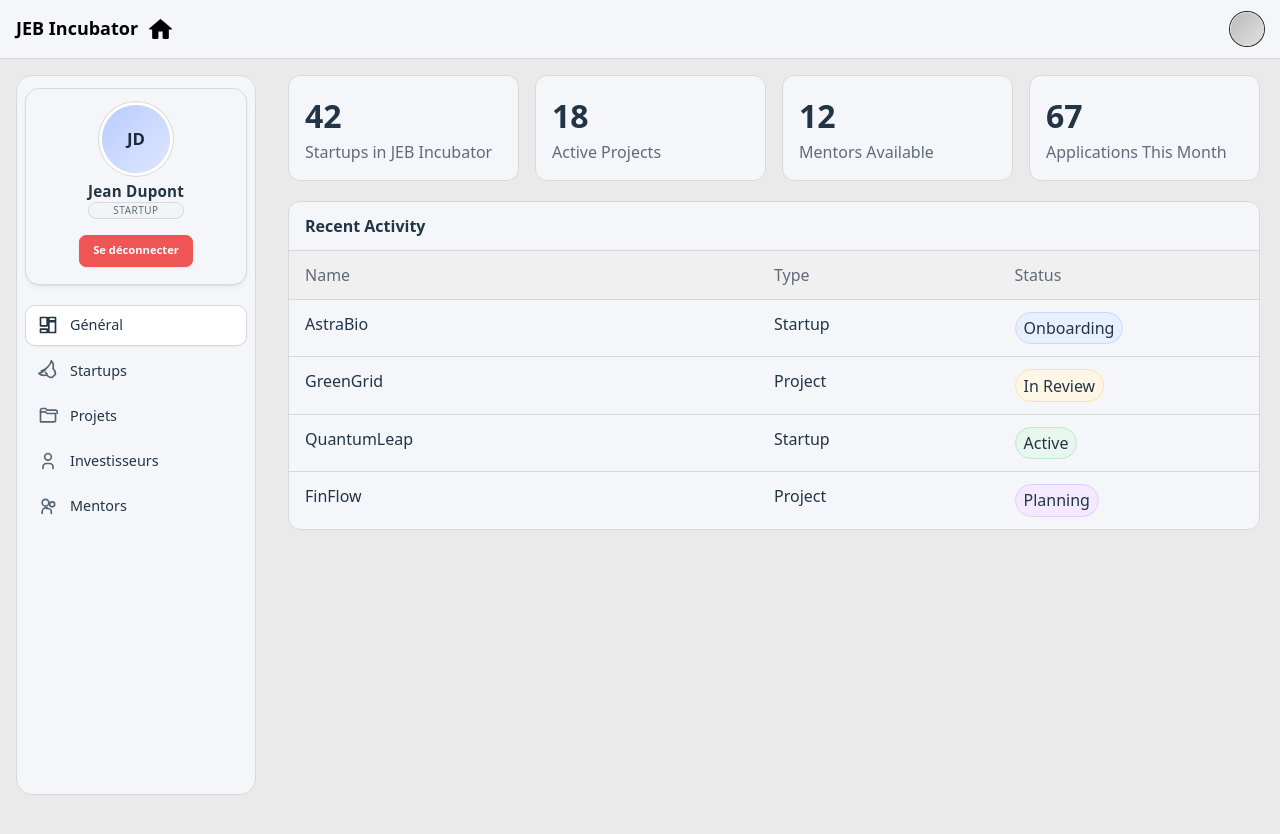
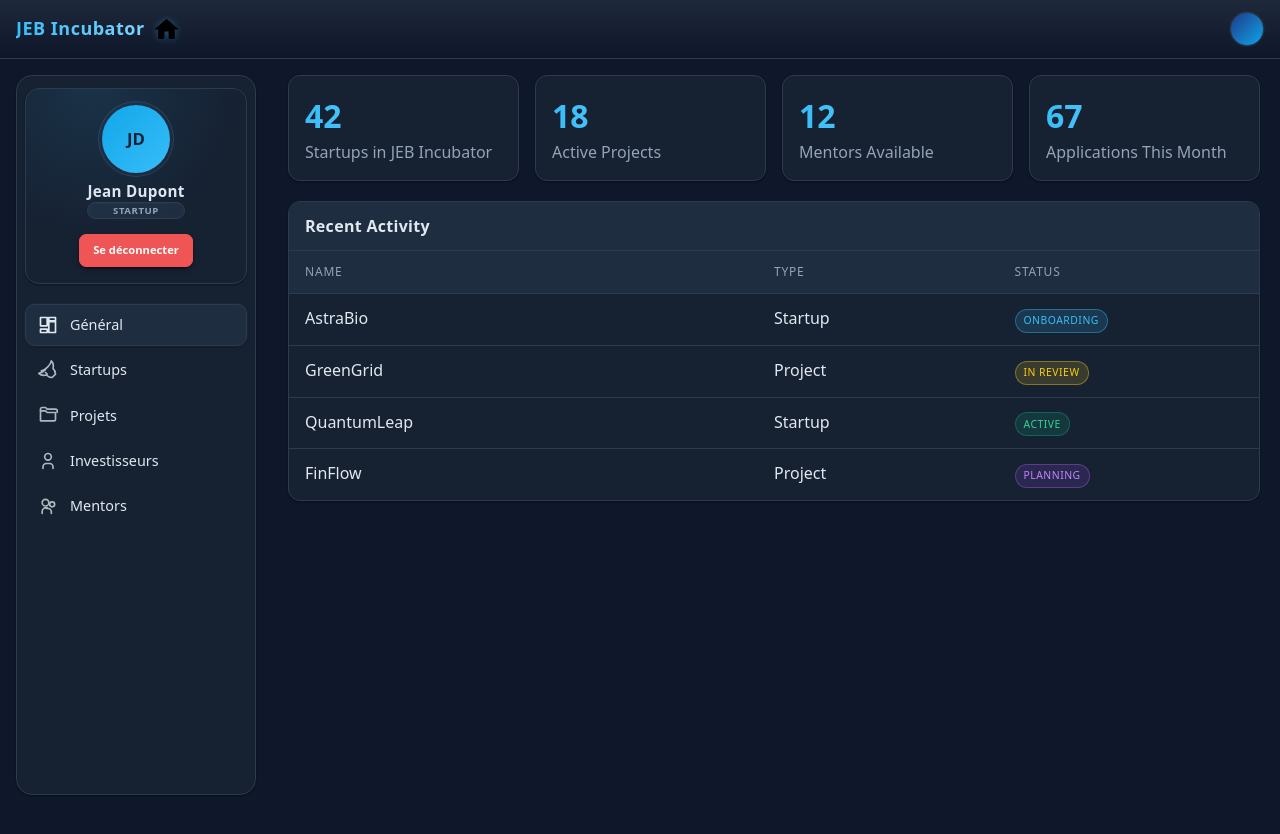
Before and after one commit to Aincrad-Flux/NextRise, a React (Vite) app in the folder frontend/: page /startup in a window 1280 px wide. Shown: the top 834 px of the page. Built offline with nearby package versions, Linux system fonts and the light colour scheme.

Commit message:
[style] update styles for dark theme across TopBar, UserCard, and Home page

```diff
--- a/frontend/src/components/TopBar.css
+++ b/frontend/src/components/TopBar.css
@@ -1,28 +1,28 @@
-.topbar { display: flex; align-items: center; justify-content: space-between; gap: 1rem; padding: 0.5rem 1rem; background: #0d1117; color: #000; border-bottom: 1px solid #222; }
+.topbar { display: flex; align-items: center; justify-content: space-between; gap: 1rem; padding: 0.5rem 1rem; background: linear-gradient(180deg,var(--color-bg-alt),rgba(15,23,42,0.82)); color: var(--color-text); border-bottom: 1px solid var(--color-border); backdrop-filter: blur(6px); }
 /* When nav absent (startup) we can tighten spacing */
 .topbar.no-nav { justify-content: space-between; }
 /* Center navigation */
 .topbar-nav { display: flex; gap: 0.5rem; flex: 1 1 auto; justify-content: center; }
-.nav-btn { appearance: none; background: transparent; color: #000; text-decoration: none; font-size: 0.9rem; padding: 0.5rem 0.9rem; border-radius: 6px; font-weight: 500; line-height: 1; position: relative; transition: background .15s, color .15s; }
-.nav-btn:hover { background: #1e2631; color: #fff; }
-.nav-btn:focus-visible { outline: 2px solid #2684ff; outline-offset: 2px; }
-.nav-btn:active { background: #303b48; }
+.nav-btn { appearance: none; background: transparent; color: var(--color-text-muted); text-decoration: none; font-size: 0.9rem; padding: 0.5rem 0.9rem; border-radius: var(--radius-sm); font-weight: 500; line-height: 1; position: relative; transition: background .15s, color .15s; border:1px solid transparent; }
+.nav-btn:hover { background: var(--color-surface-alt); color: var(--color-text); }
+.nav-btn:focus-visible { outline: 2px solid var(--color-accent); outline-offset: 2px; }
+.nav-btn:active { background: var(--color-surface); }
 
 /* Left side */
 .topbar-left { display: flex; align-items: center; gap: 0.5rem; flex-wrap: nowrap; }
-.brand { font-size: 1.1rem; margin: 0; font-weight: 600; white-space: nowrap; }
+.brand { font-size: 1.1rem; margin: 0; font-weight: 600; white-space: nowrap; letter-spacing:.5px; background:linear-gradient(90deg,var(--color-accent),#7dd3fc); -webkit-background-clip:text; background-clip:text; color:transparent; }
 .home-link { display: inline-flex; line-height: 0; flex-shrink: 0; align-items: center; justify-content: center; width: 28px; height: 28px; }
-.home-icon { width: 25px; height: 25px; display: block; }
+.home-icon { width: 25px; height: 25px; display: block; filter: drop-shadow(0 0 3px rgba(56,189,248,.35)); }
 
 /* Right side */
 .topbar-right { display: flex; align-items: center; gap: 0.75rem; }
 .auth-buttons { display: flex; gap: 0.5rem; }
-.auth-btn { display: inline-flex; align-items: center; justify-content: center; font-size: 0.75rem; font-weight: 600; padding: 0.45rem 0.9rem; border-radius: 6px; text-decoration: none; line-height: 1; border: 1px solid #2d3742; background: #1e2631; color: #fff; transition: background .15s, border-color .15s, color .15s; }
-.auth-btn:hover { background: #2a3441; border-color: #3a4654; }
-.auth-btn:focus-visible { outline: 2px solid #2684ff; outline-offset: 2px; }
-.auth-btn.sign-up { background: linear-gradient(135deg,#5b8def,#8256ff); border: 1px solid #5b8def; color: #fff; }
-.auth-btn.sign-up:hover { filter: brightness(1.05); }
-.auth-btn.sign-up:active { filter: brightness(.95); }
-.auth-btn.sign-in { background: #1e2631; }
-.auth-btn.sign-in:active { background: #303b48; }
-.avatar { width: 32px; height: 32px; border-radius: 50%; background: linear-gradient(135deg,#5b8def,#8256ff); box-shadow: 0 0 0 1px #222; }
+.auth-btn { display: inline-flex; align-items: center; justify-content: center; font-size: 0.75rem; font-weight: 600; padding: 0.45rem 0.9rem; border-radius: var(--radius-sm); text-decoration: none; line-height: 1; border: 1px solid var(--color-border); background: var(--color-surface); color: var(--color-text-muted); transition: background .15s, border-color .15s, color .15s, box-shadow .2s; }
+.auth-btn:hover { background: var(--color-surface-alt); border-color: var(--color-border); color: var(--color-text); }
+.auth-btn:focus-visible { outline: 2px solid var(--color-accent); outline-offset: 2px; }
+.auth-btn.sign-up { background: linear-gradient(135deg,#0ea5e9,#38bdf8); border: 1px solid #38bdf8; color: #0f172a; box-shadow:0 4px 14px -4px rgba(56,189,248,.5); }
+.auth-btn.sign-up:hover { filter: brightness(1.07); }
+.auth-btn.sign-up:active { filter: brightness(.93); }
+.auth-btn.sign-in { background: var(--color-surface); }
+.auth-btn.sign-in:active { background: var(--color-surface-alt); }
+.avatar { width: 32px; height: 32px; border-radius: 50%; background: linear-gradient(135deg,#0ea5e9,#38bdf8); box-shadow: 0 0 0 1px var(--color-border); }
--- a/frontend/src/components/UserCard.css
+++ b/frontend/src/components/UserCard.css
@@ -1,9 +1,10 @@
-/* UserCard light theme using global CSS vars (see home.css :root) */
-.user-card { display:flex; flex-direction:column; align-items:center; gap:.6rem; background:var(--bg-surface,#ffffff); border:1px solid var(--border,#e5e7eb); border-radius:14px; padding:1rem .9rem 1.05rem; text-align:center; box-shadow:0 1px 2px rgba(0,0,0,.06),0 4px 10px -4px rgba(0,0,0,.08); margin-bottom:1rem; }
-.user-avatar { width:68px; height:68px; border-radius:50%; background:linear-gradient(135deg,#b8ccff,#dfe7ff); display:flex; align-items:center; justify-content:center; font-weight:600; font-size:1.05rem; color:#1f2937; box-shadow:0 0 0 3px #fff,0 0 0 4px var(--border,#e5e7eb); }
+/* UserCard - thème sombre */
+.user-card { display:flex; flex-direction:column; align-items:center; gap:.6rem; background:var(--color-surface); border:1px solid var(--color-border); border-radius:var(--radius-lg); padding:1rem .9rem 1.05rem; text-align:center; box-shadow:var(--shadow-sm); margin-bottom:1rem; position:relative; overflow:hidden; }
+.user-card::before { content:""; position:absolute; inset:0; pointer-events:none; background:radial-gradient(circle at 30% 0%,rgba(56,189,248,.18),transparent 60%); opacity:.6; }
+.user-avatar { width:68px; height:68px; border-radius:50%; background:linear-gradient(135deg,#0ea5e9,#38bdf8); display:flex; align-items:center; justify-content:center; font-weight:600; font-size:1.05rem; color:#0f172a; box-shadow:0 0 0 3px rgba(15,23,42,.6),0 0 0 4px var(--color-border); }
 .user-info { line-height:1.15; }
-.user-name { font-size:.95rem; font-weight:600; color:var(--text,#1f2937); letter-spacing:.2px; }
-.user-role { font-size:.62rem; letter-spacing:.55px; text-transform:uppercase; color:var(--muted,#6b7280); margin-top:2px; background:#f2f5f8; padding:2px 6px; border-radius:10px; font-weight:500; border:1px solid var(--border,#e5e7eb); }
-.logout-btn { cursor:pointer; background:#ef5555; color:#fff; border:1px solid #ef5555; font-size:.7rem; font-weight:600; padding:.42rem .8rem; border-radius:7px; margin-top:.35rem; transition:background .18s,border-color .18s,box-shadow .18s; box-shadow:0 1px 1px rgba(0,0,0,.05); }
-.logout-btn:hover { background:#dc2626; border-color:#dc2626; }
-.logout-btn:active { background:#b91c1c; border-color:#b91c1c; }
+.user-name { font-size:.95rem; font-weight:600; color:var(--color-text); letter-spacing:.3px; }
+.user-role { font-size:.6rem; letter-spacing:.55px; text-transform:uppercase; color:var(--color-text-muted); margin-top:2px; background:var(--color-surface-alt); padding:2px 6px; border-radius:10px; font-weight:600; border:1px solid var(--color-border); box-shadow:inset 0 0 0 1px rgba(255,255,255,.02); }
+.logout-btn { cursor:pointer; background:var(--color-danger); color:#fff; border:1px solid var(--color-danger); font-size:.7rem; font-weight:600; padding:.42rem .8rem; border-radius:7px; margin-top:.35rem; transition:background .18s,border-color .18s,box-shadow .18s, transform .18s; box-shadow:0 1px 2px rgba(0,0,0,.4),0 4px 10px -4px rgba(0,0,0,.5); }
+.logout-btn:hover { background:var(--color-danger-hover); border-color:var(--color-danger-hover); }
+.logout-btn:active { background:var(--color-danger-active); border-color:var(--color-danger-active); transform:translateY(1px); }
--- a/frontend/src/index.css
+++ b/frontend/src/index.css
@@ -6,7 +6,31 @@
   text-rendering: optimizeLegibility;
   -webkit-font-smoothing: antialiased;
   -moz-osx-font-smoothing: grayscale;
+
+  /* Palette sombre (inspirée 404) */
+  --color-bg: #0f172a; /* base page */
+  --color-bg-alt: #1e293b; /* surface secondaire */
+  --color-surface: #162132; /* surface cartes */
+  --color-surface-alt: #1f2d40; /* hover / elevated */
+  --color-border: #2c3b50;
+  --color-border-soft: #1d2937;
+  --color-text: #e2e8f0;
+  --color-text-muted: #94a3b8;
+  --color-accent: #38bdf8;
+  --color-accent-glow: #0ea5e9;
+  --color-danger: #ef5555;
+  --color-danger-hover: #dc2626;
+  --color-danger-active: #b91c1c;
+  --radius-sm: 6px;
+  --radius-md: 10px;
+  --radius-lg: 14px;
+  --shadow-sm: 0 1px 2px rgba(0,0,0,.4);
+  --shadow-md: 0 4px 12px -2px rgba(0,0,0,.45);
 }
+
+body { background: var(--color-bg); color: var(--color-text); }
+
+.theme-dark { color-scheme: dark; }
 
 a { color: inherit; text-decoration: none; }
 
--- a/frontend/src/pages/home.css
+++ b/frontend/src/pages/home.css
@@ -1,116 +1,41 @@
-:root {
-  --bg-page: #EAEAEA;
-  --bg-surface: #F5F6FA;
-  --text: #213547;
-  --muted: #5f6b7a;
-  --border: #d8d8d8;
-}
+/* Page Home - thème sombre */
 
 .home-container {
-  background: var(--bg-page);
+  background: var(--color-bg);
   min-height: 100vh;
-  color: var(--text);
+  color: var(--color-text);
 }
 
 .topbar {
   position: sticky;
   top: 0;
   z-index: 10;
-  background: var(--bg-surface);
-  border-bottom: 1px solid var(--border);
+  background: linear-gradient(180deg, var(--color-bg-alt), rgba(15,23,42,0.72));
+  border-bottom: 1px solid var(--color-border);
   display: flex;
   align-items: center;
   justify-content: space-between;
   padding: 0.75rem 1rem;
+  backdrop-filter: blur(8px);
 }
-.topbar .brand {
-  font-size: 1.125rem;
-  margin: 0;
-}
-.topbar-right {
-  display: flex;
-  align-items: center;
-  gap: 0.75rem;
-}
-.topbar .search {
-  background: white;
-  border: 1px solid var(--border);
-  border-radius: 8px;
-  padding: 0.5rem 0.75rem;
-}
-.topbar .avatar {
-  width: 32px;
-  height: 32px;
-  border-radius: 50%;
-  background: linear-gradient(135deg, #bbb, #e0e0e0);
-  border: 1px solid var(--border);
-}
+.topbar .brand { font-size: 1.125rem; margin: 0; font-weight:600; letter-spacing:.5px; }
+.topbar-right { display: flex; align-items: center; gap: 0.75rem; }
+.topbar .search { background: var(--color-surface); border: 1px solid var(--color-border); border-radius: 8px; padding: 0.5rem 0.75rem; color: var(--color-text); }
+.topbar .search:focus { outline: 2px solid var(--color-accent); outline-offset:2px; }
+.topbar .avatar { width: 32px; height: 32px; border-radius: 50%; background: linear-gradient(135deg,#1e3a8a,#0ea5e9); border: 1px solid var(--color-border); box-shadow:0 0 0 1px rgba(255,255,255,.04); }
 
-.home-main {
-  flex: 1; /* occupe tout l'espace disponible entre sidebar et bord fenêtre */
-  padding: 1rem 1.25rem 2rem;
-  min-width: 0; /* pour que les éléments internes puissent shrink dans flex */
-}
-.home-main.constrained {
-  max-width: 1200px;
-  margin: 0 auto;
-}
+.home-main { flex: 1; padding: 1rem 1.25rem 2rem; min-width: 0; }
+.home-main.constrained { max-width: 1200px; margin: 0 auto; }
 
-.layout {
-  display: flex;
-  align-items: flex-start; /* éviter que la hauteur de la sidebar soit contrainte par le contenu main */
-}
+.layout { display: flex; align-items: flex-start; }
 
 /* Sidebar */
-.sidebar {
-  width: 240px;
-  flex-shrink: 0;
-  padding: 1rem 0.75rem 1.5rem 1rem;
-  display: flex;
-  min-height: 100vh; /* occupe toute la hauteur viewport */
-}
-.sidebar-inner {
-  background: var(--bg-surface);
-  border: 1px solid var(--border);
-  border-radius: 16px;
-  padding: 0.75rem 0.5rem;
-  display: flex;
-  flex-direction: column;
-  gap: 0.25rem;
-  width: 100%;
-  height: calc(100vh - 5rem); /* remplace max-height pour que le fond remplisse */
-  position: sticky;
-  top: 4.25rem; /* espace sous la topbar */
-  overflow-y: auto; /* scroll interne quand dépasse */
-  box-sizing: border-box;
-}
-.sidebar-nav {
-  display: flex;
-  flex-direction: column;
-  gap: 0.25rem;
-}
-.nav-item {
-  display: flex;
-  align-items: center;
-  gap: 0.75rem;
-  background: transparent;
-  border: 1px solid transparent;
-  border-radius: 10px;
-  padding: 0.55rem 0.75rem;
-  font-size: 0.9rem;
-  text-align: left;
-  cursor: pointer;
-  color: var(--text);
-  transition: background .15s, border-color .15s;
-}
-.nav-item:hover {
-  background: #f1f2f5;
-}
-.nav-item.active {
-  background: #ffffff;
-  border-color: var(--border);
-  box-shadow: 0 1px 2px rgba(0,0,0,0.05);
-}
+.sidebar { width: 240px; flex-shrink: 0; padding: 1rem 0.75rem 1.5rem 1rem; display: flex; min-height: 100vh; }
+.sidebar-inner { background: var(--color-surface); border: 1px solid var(--color-border); border-radius: 16px; padding: 0.75rem 0.5rem; display: flex; flex-direction: column; gap: 0.25rem; width: 100%; height: calc(100vh - 5rem); position: sticky; top: 4.25rem; overflow-y: auto; box-sizing: border-box; box-shadow: var(--shadow-sm); }
+.sidebar-nav { display: flex; flex-direction: column; gap: 0.25rem; }
+.nav-item { display: flex; align-items: center; gap: 0.75rem; background: transparent; border: 1px solid transparent; border-radius: 10px; padding: 0.55rem 0.75rem; font-size: 0.9rem; text-align: left; cursor: pointer; color: var(--color-text); transition: background .15s, border-color .15s, color .15s; }
+.nav-item:hover { background: var(--color-surface-alt); }
+.nav-item.active { background: var(--color-surface-alt); border-color: var(--color-border); box-shadow: 0 0 0 1px rgba(255,255,255,.03), var(--shadow-sm); }
 .nav-icon { opacity: .75; }
 .nav-item.active .nav-icon { opacity: 1; }
 
@@ -119,66 +44,22 @@
   .home-main { padding-left: 1rem; padding-right: 1rem; }
 }
 
-.dashboard .cards-grid {
-  display: grid;
-  grid-template-columns: repeat(auto-fill, minmax(220px, 1fr));
-  gap: 1rem;
-}
-.card {
-  background: var(--bg-surface);
-  border: 1px solid var(--border);
-  border-radius: 12px;
-  padding: 1rem;
-}
-.card-value {
-  font-size: 2rem;
-  font-weight: 700;
-}
-.card-label {
-  color: var(--muted);
-}
+.dashboard .cards-grid { display: grid; grid-template-columns: repeat(auto-fill, minmax(220px, 1fr)); gap: 1rem; }
+.card { background: var(--color-surface); border: 1px solid var(--color-border); border-radius: 12px; padding: 1rem; box-shadow: var(--shadow-sm); }
+.card-value { font-size: 2rem; font-weight: 700; background: linear-gradient(90deg,var(--color-accent),#7dd3fc); -webkit-background-clip:text; background-clip:text; color: transparent; }
+.card-label { color: var(--color-text-muted); }
 
-.panel {
-  margin-top: 1.25rem;
-  background: var(--bg-surface);
-  border: 1px solid var(--border);
-  border-radius: 12px;
-  overflow: hidden;
-}
-.panel-header {
-  padding: 0.75rem 1rem;
-  border-bottom: 1px solid var(--border);
-}
-.panel h2 {
-  margin: 0;
-  font-size: 1rem;
-}
+.panel { margin-top: 1.25rem; background: var(--color-surface); border: 1px solid var(--color-border); border-radius: 12px; overflow: hidden; box-shadow: var(--shadow-sm); }
+.panel-header { padding: 0.75rem 1rem; border-bottom: 1px solid var(--color-border); background: var(--color-surface-alt); }
+.panel h2 { margin: 0; font-size: 1rem; font-weight:600; letter-spacing:.3px; }
 
-.table {
-  width: 100%;
-}
-.table-row {
-  display: grid;
-  grid-template-columns: 2fr 1fr 1fr;
-  gap: 0.75rem;
-  padding: 0.75rem 1rem;
-}
-.table-row:not(.table-head) {
-  border-top: 1px solid var(--border);
-}
-.table-head {
-  color: var(--muted);
-  background: #f0f0f0;
-}
+.table { width: 100%; }
+.table-row { display: grid; grid-template-columns: 2fr 1fr 1fr; gap: 0.75rem; padding: 0.75rem 1rem; }
+.table-row:not(.table-head) { border-top: 1px solid var(--color-border); }
+.table-head { color: var(--color-text-muted); background: var(--color-surface-alt); font-size:.75rem; letter-spacing:.8px; text-transform:uppercase; }
 
-.status {
-  display: inline-block;
-  padding: 0.2rem 0.5rem;
-  border-radius: 999px;
-  border: 1px solid var(--border);
-  background: #fff;
-}
-.status.active { background: #e7f7ee; border-color: #bfe6cf; }
-.status.onboarding { background: #e8f0ff; border-color: #c7d9ff; }
-.status.in-review { background: #fff6e5; border-color: #ffe1ad; }
-.status.planning { background: #f4e9ff; border-color: #e1ccff; }
+.status { display: inline-block; padding: 0.2rem 0.5rem; border-radius: 999px; border: 1px solid var(--color-border); background: var(--color-surface-alt); font-size:.65rem; letter-spacing:.5px; text-transform:uppercase; color: var(--color-text-muted); }
+.status.active { background: rgba(16,185,129,0.15); border-color: rgba(16,185,129,0.35); color: #34d399; }
+.status.onboarding { background: rgba(56,189,248,0.15); border-color: rgba(56,189,248,0.4); color: var(--color-accent); }
+.status.in-review { background: rgba(250,204,21,0.15); border-color: rgba(250,204,21,0.4); color: #facc15; }
+.status.planning { background: rgba(168,85,247,0.15); border-color: rgba(168,85,247,0.4); color: #c084fc; }
```
